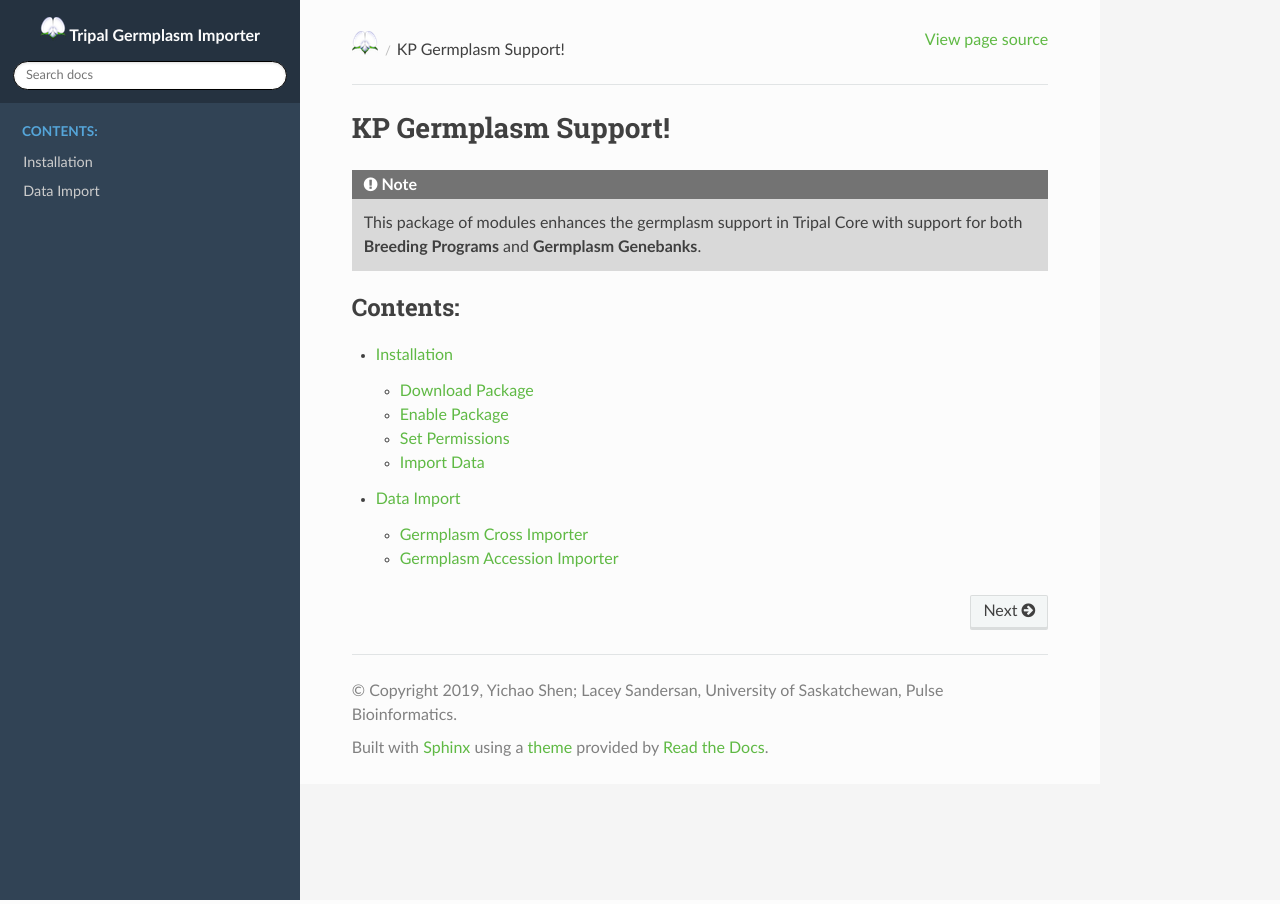
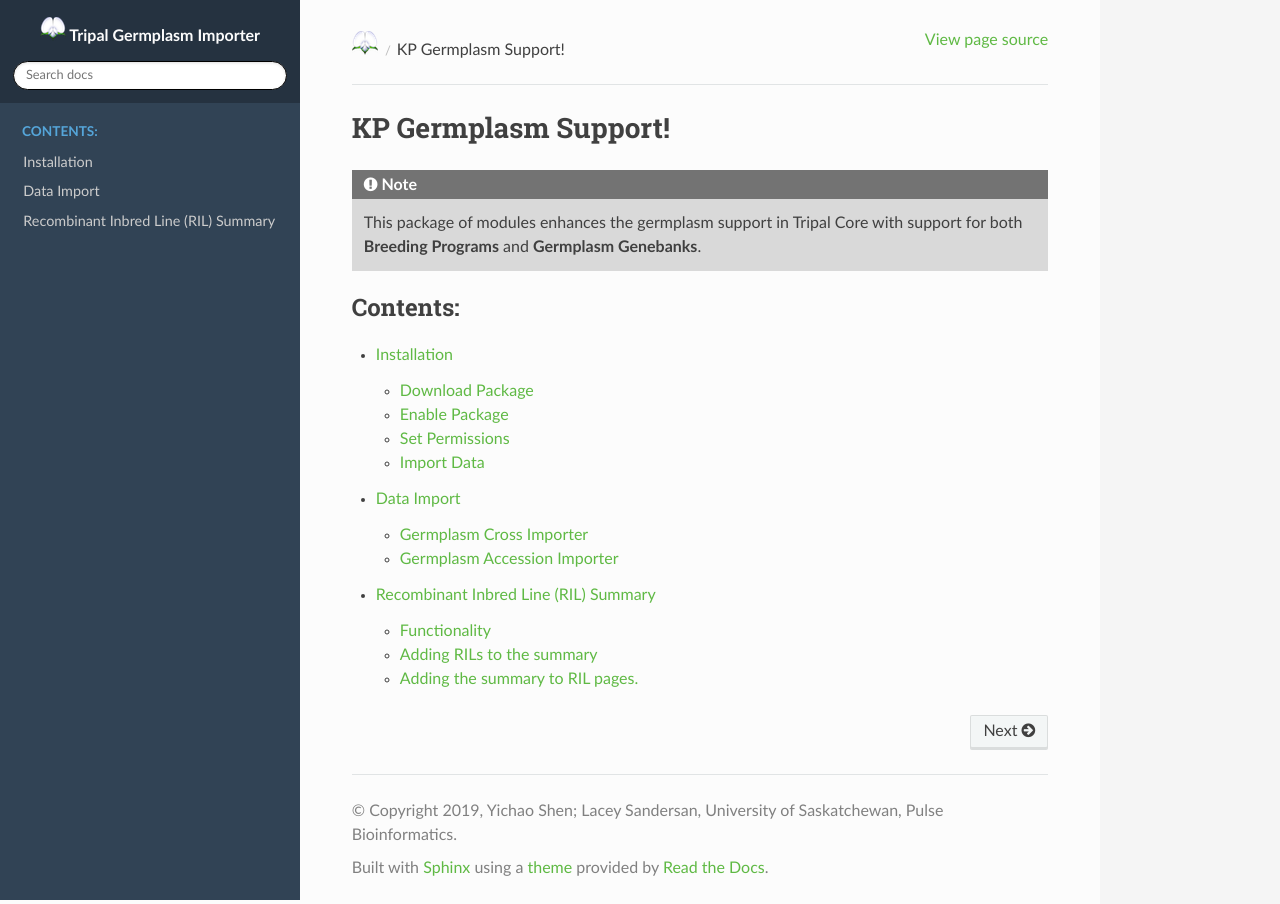
Before and after one commit to UofS-Pulse-Binfo/uofspb_germplasm, a Sphinx documentation site: the page built from docs/index.rst, in a window 1280 px wide. Built offline with Sphinx 7.4.7 and the Read the Docs theme 2.0.0, drawn with Linux system fonts in a browser that asks for light colours; some of the changed lines change nothing that is shown.

Commit message:
Moved RIL Summary documentation into RTD.

```diff
--- a/docs/index.rst
+++ b/docs/index.rst
@@ -12,3 +12,4 @@ KP Germplasm Support!
 
    install
    importers
+   rilsummary
--- /dev/null
+++ b/docs/rilsummary.rst
@@ -0,0 +1,38 @@
+
+Recombinant Inbred Line (RIL) Summary
+=========================================
+
+Provides functionality for summarizing Recombinant Inbred Lines (RILs) including the following:
+
+1. Tabular matrix which summarizes how many RILs are available for each species combination. This is particularly helpful if you have a cultivated and associated wild species for a single genus.
+2. Listing of all RILs for a specific species combination including information about the number of F2 families for each F-generation.
+3. ChadoField for RIL pages which summarizes information about the number of F2 families for each F-generation.
+
+Functionality
+---------------
+
+The RIL summary matrix can be found at ``[mytripalsite.com]/germplasm/summary/[genus]``. This is what it looks like for a fake ``Tripalus`` example.
+
+.. image:: rilsummary/rilsummary.png
+
+When you click on any of the cells in the RIL summary matrix you are taken to the following listing:
+
+.. image:: rilsummary/rillist.png
+
+The details for a given RIL can be summarized on the RIL Tripal Content Page using the field provided by this module.
+
+.. image:: rilsummary/rilfield.png
+
+Adding RILs to the summary
+----------------------------
+
+1. Create a ``Recombinant Inbred Line`` with the name of your RIL population (e.g. TR-01).
+2. Create a germplasm line (type doesn't matter; suggested ``Generated Germplasm (Breeding Line)``) with the name of the original cross giving rise to the RIL population (e.g. 1234S) and add a relationship: ``TR-01 is_selection_of 1234S``.
+3. Create parents for the Breeding cross (type does not matter) and related them using the is_maternal_parent and is_paternal_parent relationship types (e.g. ``CDC FRED is_maternal_parent_of 1234S`` and ``AABC is_paternal_parent_of 1234S``).
+
+Adding the summary to RIL pages.
+---------------------------------
+
+1. Go to Admin > Structure > Tripal Content Types > Recombinant Inbred Lines > Manage Fields.
+2. Add a new field where the type is ``Germplasm RIL Summary``.
+3. Make sure it is not disabled on the ``Manage Display`` tab.
```
Also changed, not shown: docs/rilsummary/rilfield.png (added), docs/rilsummary/rillist.png (added), docs/rilsummary/rilsummary.png (added), rilsummary/README.md (deleted).
